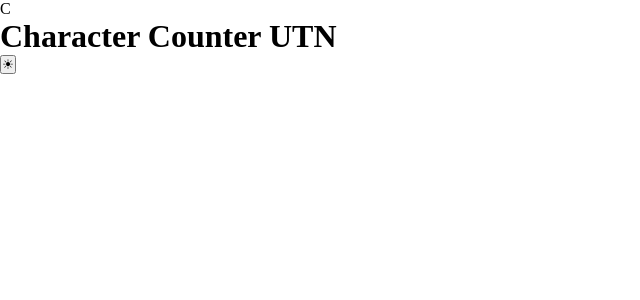
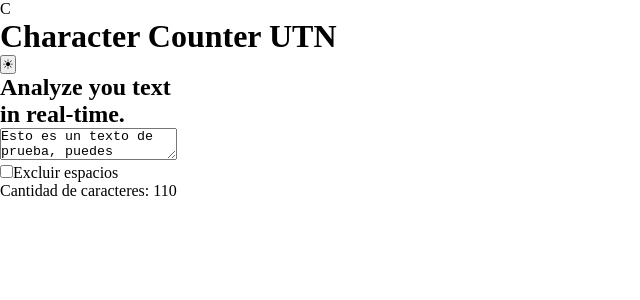
Before and after one commit to SofiaDeAlessandre/character-counter-utn, a React (Vite) app: page / in a window 1280 px wide. Shown: the top 300 px of the page, without its empty margins (0-640 px from the left). Built offline with nearby package versions, Linux system fonts and the light colour scheme.

Commit message:
add: textarea and regex

```diff
--- a/src/App.jsx
+++ b/src/App.jsx
@@ -1,11 +1,38 @@
-import { Header } from "./components/Header.jsx"
+import { useState } from "react";
+import { Header } from "./components/Header.jsx";
 
-function App() {
-   return (
-      <main>
-        <Header/>
-      </main>
-   )
-}
+const App = () => {
+  const [text, setText] = useState(
+    "Esto es un texto de prueba, puedes borrarlo, modificarlo o comprobar que ña app está funcionando correctamente",
+  );
+ const [excludeSpaces, setExcludeSpaces] = useState(false)
 
-export { App }
+ const characters = excludeSpaces ? text.replace(/\s/g, "").length : text.length
+
+  return (
+    <main>
+      <Header />
+      <h2>
+        Analyze you text <br />
+        in real-time.
+      </h2>
+      <textarea
+        placeholder="Escribe tu texto..."
+        onChange={(e) => setText(e.target.value)}
+        value={text}
+      ></textarea>
+      <div>
+        <label>
+          <input
+           type="checkbox"
+           checked={excludeSpaces}
+          onChange={() => setExcludeSpaces(!excludeSpaces)}/>
+          Excluir espacios
+        </label>
+      </div>
+      <p>Cantidad de caracteres: {characters}</p>
+    </main>
+  );
+};
+
+export { App };
```
